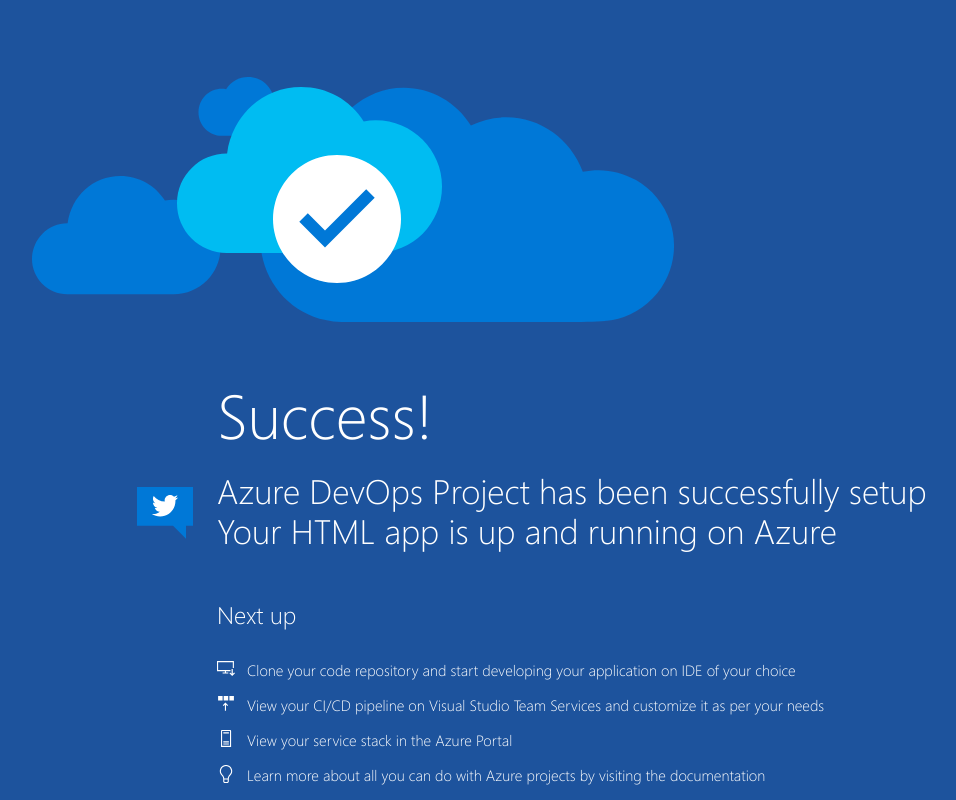
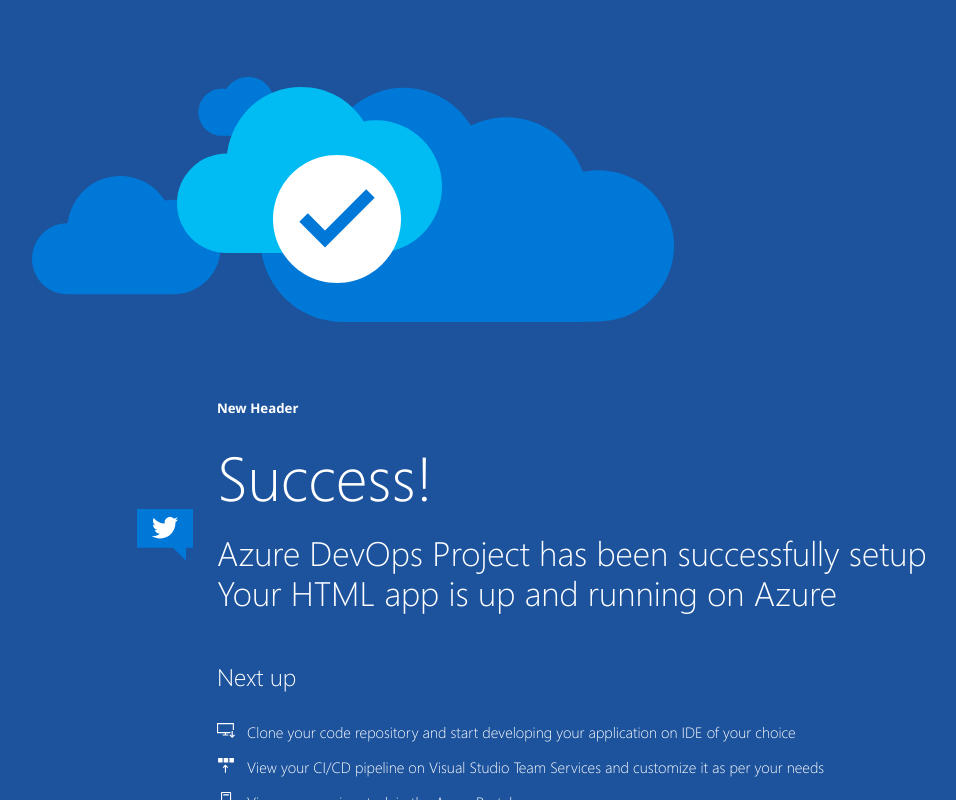
Before and after one commit to murthych215/my-first-project, a plain HTML site: page index.html in a window 1280 px wide. Shown: the whole page, without its empty margins (8-964 px from the left). Drawn offline with Linux system fonts and the light colour scheme.

Commit message:
new header added

```diff
--- a/index.html
+++ b/index.html
@@ -18,6 +18,7 @@
             </a>
         </div>
             <div class="content-body">
+                <h5>New Header</h5>
                 <div class="success-text">Success!</div>
                 <div class="description line-1"> Azure DevOps Project has been successfully setup</div>
                 <div class="description line-2"> Your HTML app is up and running on Azure</div>
```
